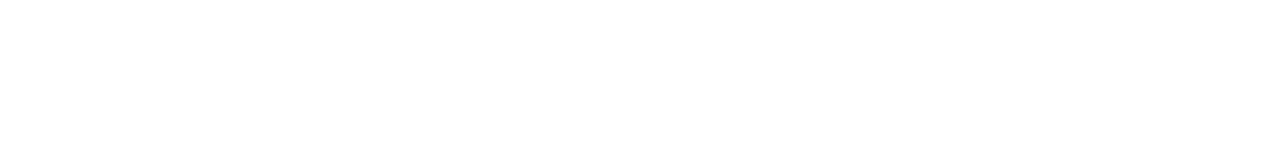
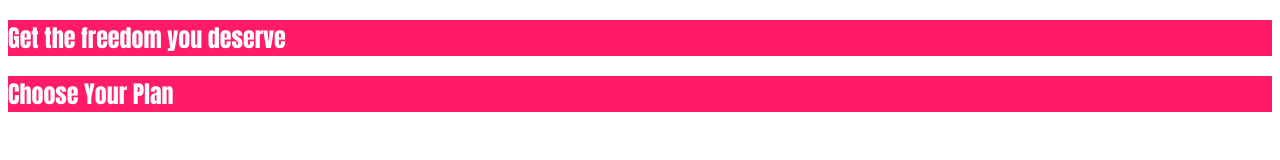
Before and after one commit to akash-ramesh3693/css3-maximilian, a plain HTML site: page section-2/index.html in a window 1280 px wide. Drawn offline with Linux system fonts and the light colour scheme.

Commit message:
section-1 added

```diff
--- a/section-2/index.html
+++ b/section-2/index.html
@@ -4,6 +4,23 @@
     <meta charset="UTF-8" />
     <meta name="viewport" content="width=device-width, initial-scale=1.0" />
     <title>Document</title>
+    <link rel="preconnect" href="https://fonts.googleapis.com" />
+    <link rel="preconnect" href="https://fonts.gstatic.com" crossorigin />
+    <link
+      href="https://fonts.googleapis.com/css2?family=Anton&display=swap"
+      rel="stylesheet"
+    />
+    <link rel="stylesheet" href="style.css" />
+    <style></style>
   </head>
-  <body></body>
+  <body>
+    <main>
+      <!--inline style-->
+      <section>
+        <h1>Get the freedom you deserve</h1>
+      </section>
+
+      <section><h1>Choose Your Plan</h1></section>
+    </main>
+  </body>
 </html>
--- a/section-2/style.css
+++ b/section-2/style.css
@@ -0,0 +1,10 @@
+section {
+  background: #ff1b68;
+}
+
+h1 {
+  color: white;
+  font-family: "Anton", sans-serif;
+  font-weight: 400;
+  font-style: normal;
+}
```
